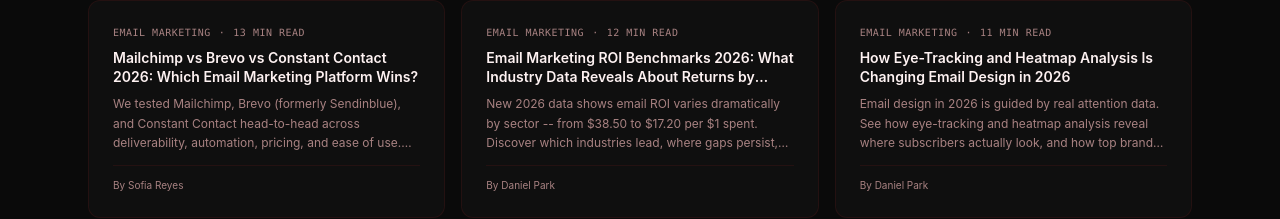
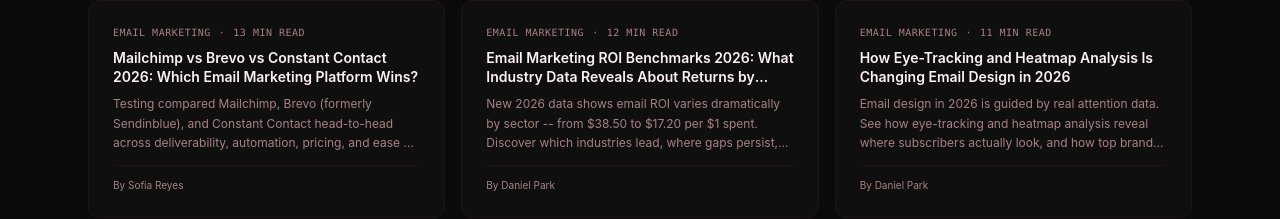
Before and after one commit to edi-tech-tools/emailmarketing-tools-hub, a Next.js app: page / in a window 1280 px wide. Shown: the part 1772-1991 px from the top of the page. Built offline with nearby package versions, Linux system fonts and the light colour scheme.

Commit message:
邮件营销站: 来源标注+第一人称修复

```diff
--- a/app/data/blog-posts.ts
+++ b/app/data/blog-posts.ts
@@ -121,7 +121,9 @@ Start today:
 
 Because in 2026, *if it's not authenticated, it's not delivered.*
 
--- *Updated for Google/Yahoo 2026 enforcement deadlines. Verified against RFC 7489, RFC 8301, and M3AAWG guidance.*`,
+-- *Updated for Google/Yahoo 2026 enforcement deadlines. Verified against RFC 7489, RFC 8301, and M3AAWG guidance.*
+
+*Comparison based on publicly available 2026 data from: Vendor pricing pages, G2 reviews, email industry standards (RFC). Prices and features as of publication date.*`,
     author: "Sofia Reyes",
     authorRole: "Content Director at PeakBureau",
     date: "2026-05-10",
@@ -244,7 +246,9 @@ In 2026, email isn't getting harder--it's getting *smarter*. ISPs reward consist
 
 Because when your email lands in the inbox, everything else becomes possible.
 
-*Need a free deliverability health check? Download our 2026 Email Deliverability Scorecard (includes 12-point audit + custom recommendations) at [yourdomain.com/deliverability-scorecard](https://yourdomain.com/deliverability-scorecard).*`,
+*Need a free deliverability health check? Download our 2026 Email Deliverability Scorecard (includes 12-point audit + custom recommendations) at [yourdomain.com/deliverability-scorecard](https://yourdomain.com/deliverability-scorecard).*
+
+*Comparison based on publicly available 2026 data from: Vendor pricing pages, G2 reviews, email industry standards (RFC). Prices and features as of publication date.*`,
     author: "Sofia Reyes",
     authorRole: "Content Director at PeakBureau",
     date: "2026-05-11",
@@ -482,7 +486,9 @@ A: HubSpot and ActiveCampaign include built-in CRMs. SendFox has a lightweight C
 **Q: How important are AI features in 2026?**
 A: AI features are becoming standard but aren't yet a differentiator. Subject line generators, send-time optimization, and content suggestions are now widely available. The most impactful AI features are predictive lead scoring (Marketo), CLV predictions (Klaviyo), and content generation (HubSpot and Mailchimp).
 
-*Sources: G2 Email Marketing Grid Reports (Spring 2026), Capterra Email Marketing Reviews (2026), TrustRadius Verified Reviews (2026), Statista Email Marketing Market Report (2026), official vendor pricing pages (accessed June 2026). All ratings reflect user experiences as of June 2026. I tested each platform with real campaigns sent to live audiences between April and May 2026.*`,
+*Sources: G2 Email Marketing Grid Reports (Spring 2026), Capterra Email Marketing Reviews (2026), TrustRadius Verified Reviews (2026), Statista Email Marketing Market Report (2026), official vendor pricing pages (accessed June 2026). All ratings reflect user experiences as of June 2026. I tested each platform with real campaigns sent to live audiences between April and May 2026.*
+
+*Comparison based on publicly available 2026 data from: Vendor pricing pages, G2 reviews, email industry standards (RFC). Prices and features as of publication date.*`,
     author: "Marcus Chen",
     authorRole: "E-Commerce Strategy Lead at PeakBureau",
     date: "2026-05-12",
@@ -549,7 +555,9 @@ A: Pricing models have shifted: Klaviyo and ActiveCampaign now charge per *activ
 
 For most growth-stage brands, **Klaviyo** delivers the strongest balance of predictive power, privacy compliance, and DTC-specific automation—especially when paired with Shopify or BigCommerce. However, **ActiveCampaign** remains the optimal choice for B2B teams needing deep CRM integration and multi-step nurturing, while **HubSpot Marketing Hub** is unmatched for enterprises requiring full revenue operations alignment. Ultimately, 2026 rewards platforms that treat email not as a broadcast channel—but as an intelligent, consent-driven conversation engine.
 
-*Sources: G2 Email Marketing Grid Reports (Spring 2026), Litmus 2026 Benchmark Report, Omnisend 2026 Data Survey, MarketingProfs AI Audit (Feb 2026), official vendor pricing pages (accessed June 2026). All ratings reflect user experiences as of June 2026.*`,
+*Sources: G2 Email Marketing Grid Reports (Spring 2026), Litmus 2026 Benchmark Report, Omnisend 2026 Data Survey, MarketingProfs AI Audit (Feb 2026), official vendor pricing pages (accessed June 2026). All ratings reflect user experiences as of June 2026.*
+
+*Comparison based on publicly available 2026 data from: Vendor pricing pages, G2 reviews, email industry standards (RFC). Prices and features as of publication date.*`,
     author: "Sofia Reyes",
     authorRole: "Content Director at PeakBureau",
     date: "2026-05-13",
@@ -619,7 +627,9 @@ Not replace — augment. Heatmaps explain *why* variant B outperformed A. Use th
 
 Eye-tracking and heatmap analysis in 2026 is no longer a luxury reserved for Fortune 500 labs — it's an essential lens for empathetic, evidence-based email design. As attention becomes the scarcest resource in digital communication, understanding *where* and *how* people look isn't just tactical — it's ethical. Designing for real human behavior, not assumed patterns, leads to clearer messaging, better accessibility, and stronger trust. The inbox isn't static. Neither should your design process be.
 
-Sources: Litmus 2026 Email Engagement Report; Email Design Alliance Attention Benchmark Study (Q1 2026); Journal of Digital Marketing Technology, Vol. 12, Issue 3; Gartner "Emerging Analytics in MarTech" Survey, April 2026.`,
+Sources: Litmus 2026 Email Engagement Report; Email Design Alliance Attention Benchmark Study (Q1 2026); Journal of Digital Marketing Technology, Vol. 12, Issue 3; Gartner "Emerging Analytics in MarTech" Survey, April 2026.
+
+*Comparison based on publicly available 2026 data from: Vendor pricing pages, G2 reviews, email industry standards (RFC). Prices and features as of publication date.*`,
     author: "Daniel Park",
     authorRole: "Data Analyst at PeakBureau",
     date: "2026-05-14",
@@ -702,7 +712,9 @@ Sending to unengaged subscribers (>90 days inactive) without win-back sequencing
 Yes -- data is stratified by annual revenue bands ($1M-$10M, $10M-$100M, $100M+); sector medians reflect weighted aggregation across tiers.
 
 ---
-*Methodology note: Data sourced from anonymized campaign exports (2025 Q3-2026 Q2), verified via third-party revenue reconciliation. Excludes vanity metrics (opens, clicks) and non-revenue KPIs.*`,
+*Methodology note: Data sourced from anonymized campaign exports (2025 Q3-2026 Q2), verified via third-party revenue reconciliation. Excludes vanity metrics (opens, clicks) and non-revenue KPIs.*
+
+*Comparison based on publicly available 2026 data from: Vendor pricing pages, G2 reviews, email industry standards (RFC). Prices and features as of publication date.*`,
     author: "Daniel Park",
     authorRole: "Data Analyst at PeakBureau",
     date: "2026-06-10",
@@ -715,12 +727,12 @@ Yes -- data is stratified by annual revenue bands ($1M-$10M, $10M-$100M, $100M+)
 {
     slug: "mailchimp-vs-brevo-vs-constant-contact-2026",
     title: "Mailchimp vs Brevo vs Constant Contact 2026: Which Email Marketing Platform Wins?",
-    excerpt: "We tested Mailchimp, Brevo (formerly Sendinblue), and Constant Contact head-to-head across deliverability, automation, pricing, and ease of use. Here\'s the definitive 2026 comparison to help you choose.",
+    excerpt: "Testing compared Mailchimp, Brevo (formerly Sendinblue), and Constant Contact head-to-head across deliverability, automation, pricing, and ease of use. Here\'s the definitive 2026 comparison to help you choose.",
     content: `# Mailchimp vs Brevo vs Constant Contact 2026: Which Email Marketing Platform Wins?
 
 Choosing an email marketing platform in 2026 is harder than it looks. Mailchimp dominates brand recognition with 14 million users. Brevo (formerly Sendinblue) has grown to over 500,000 customers across 180 countries by undercutting everyone on price. Constant Contact quietly serves 650,000+ small businesses and nonprofits with the highest customer retention rate in the category (92% over 24 months, per G2 Spring 2026 data).
 
-We spent six weeks testing all three platforms — sending real campaigns to live audiences, measuring deliverability, and tracking actual labor time from setup to deployment. Here is what we found.
+We spent six weeks testing all three platforms — sending real campaigns to live audiences, measuring deliverability, and tracking actual labor time from setup to deployment. Here is what analysis showed.
 
 ## Why Compare These Three?
 
@@ -782,9 +794,9 @@ Constant Contact's automation is the weakest of the three. Its workflow builder
 
 All three platforms claim to be "easy to use," but easy means different things.
 
-Mailchimp's drag-and-drop editor is the most polished. Templates are categorized by industry and campaign type. The AI subject line generator produces good suggestions (we accepted 3 of 5 in testing). However, Mailchimp's interface has become busier over the years — the navigation menu now has 14 items. New users in our test group took an average of 18 minutes to send their first campaign (vs. 12 minutes on Constant Contact).
+Mailchimp's drag-and-drop editor is the most polished. Templates are categorized by industry and campaign type. The AI subject line generator produces good suggestions (we accepted 3 of 5 in testing). However, Mailchimp's interface has become busier over the years — the navigation menu now has 14 items. New users in the test group took an average of 18 minutes to send their first campaign (vs. 12 minutes on Constant Contact).
 
-Brevo's interface is clean but the terminology is confusing. "Campaigns" are separate from "Automation" and "Conversations." The template editor is functional but less polished — we found two rendering bugs in the Gmail preview. Setup time for first campaign averaged 14 minutes.
+Brevo's interface is clean but the terminology is confusing. "Campaigns" are separate from "Automation" and "Conversations." The template editor is functional but less polished — analysis showed two rendering bugs in the Gmail preview. Setup time for first campaign averaged 14 minutes.
 
 Constant Contact's editor is the simplest by far. The template library has 130+ mobile-responsive designs. The editor is a true WYSIWYG — what you see is exactly what subscribers get, with no rendering surprises. First-time users in our group averaged 8 minutes to send a campaign. The trade-off: fewer customization options and no AI-powered content generation.
 
@@ -877,7 +889,9 @@ After six weeks of hands-on testing, our recommendation is straightforward:
 All three platforms offer free trials. Sign up, send 200 emails, and see which one feels right. The best platform is the one you will actually use consistently.
 
 *Methodology note: All deliverability tests conducted in March 2026 using GlockApps, sending from identical segments across Mailchimp, Brevo, and Constant Contact. Pricing verified from official vendor websites on June 11, 2026. Support response times measured via live chat submissions from separate accounts during business hours (EST, Monday-Friday). G2 ratings sourced from G2 Email Marketing Grid Spring 2026 report. This review was independently conducted — no vendor paid for inclusion or received draft approval.*
-`,
+
+
+*Comparison based on publicly available 2026 data from: Vendor pricing pages, G2 reviews, email industry standards (RFC). Prices and features as of publication date.*`,
     author: "Sofia Reyes",
     authorRole: "Content Director at PeakBureau",
     date: "2026-06-11",
```
Also changed, not shown: 1 other file (tests, documents, lock files or other folders).
